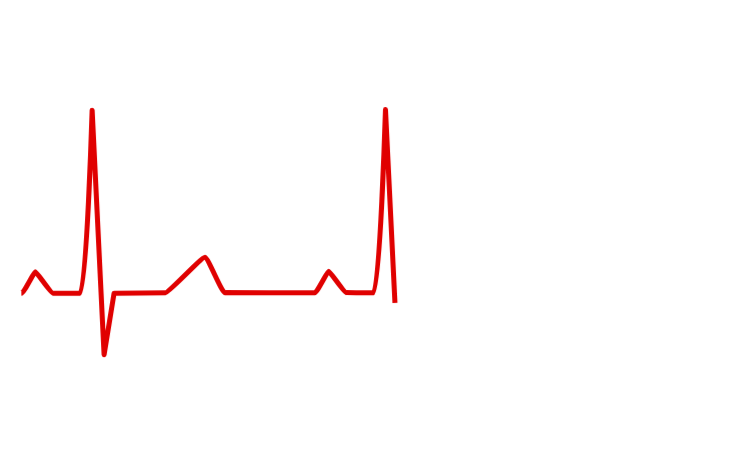
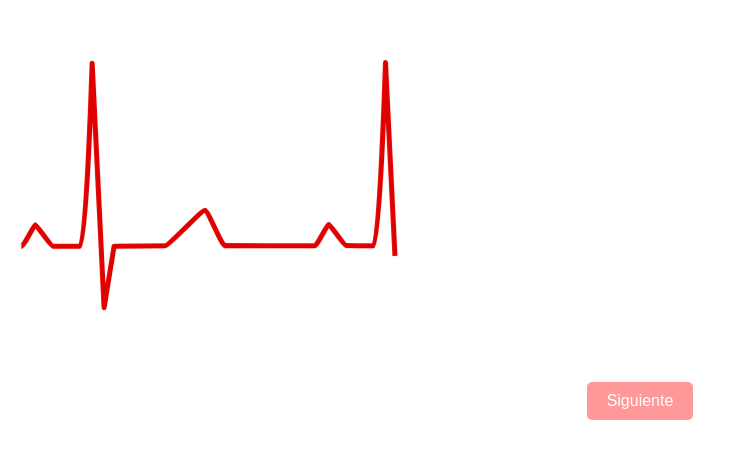
Before and after one commit to RobertoMay/Valentine-s-Day, a plain HTML site: page index.html in a window 1280 px wide. Shown: the part 135-594 px from the top of the page, without its empty margins (0-736 px from the left). Drawn offline with Linux system fonts and the light colour scheme.

Commit message:
The main page is finished

```diff
--- a/index.html
+++ b/index.html
@@ -9,6 +9,7 @@
 </head>
 
 <body>
+    <div class="container">
         <svg xmlns="http://www.w3.org/2000/svg" id="svg5" version="1.1" viewBox="0 0 502.98 108.61">
             <path id="heart"
                 d="M213.35 29.43c19.41-15.19 33.68 10.86 37.73 18.82-.28-13.61 11.64-40.98 25.94-34.01 32.3 15.74-15.88 83.8-26.4 81.76-13.24-9-51.35-53.3-37.27-66.57Z"
@@ -16,6 +17,10 @@
             <path pathLength="1" id="line"
                 d="M5.32 78.13c.96-.01 5-8.5 5.54-8.54.58-.05 6.1 8.51 7.1 8.51 3.66 0 9.29.06 10.71.05 2.53-.01 4.82-72.88 4.82-72.88l4.76 97.28 3.97-24.45 20.45-.22C64 77.86 77.1 63.66 78.36 63.8c1.31.15 6.68 14.08 7.94 14.07 2.3-.03 33.32.04 35.76.02.96 0 5-8.5 5.53-8.53.59-.05 6.1 8.51 7.1 8.5 3.66 0 9.3.07 10.72.06 2.53-.02 4.81-72.89 4.81-72.89l4.77 97.28 3.97-24.44s83.34-3.33 74.69 7.67c-8.65 11-45.3-42.94-31.65-53.58 25.6-19.96 49.96 36.94 40.26 36.5-12.2-.53 1.8-62.32 23.41-51.7 32.24 15.86-17.56 84.92-26.4 81.77-5.73-2.05-.68-21.68 31.4-26.58 26.65-6.42 29.5 2.35 52.62 7.11 2.53-.02 4.82-72.89 4.82-72.89l4.76 97.28 3.97-24.44 20.45-.22c1.31-.02 14.41-14.22 15.68-14.07 1.32.15 6.7 14.08 7.95 14.07 2.29-.03 33.32.04 35.76.02.95 0 5-8.5 5.53-8.54.58-.04 6.1 8.52 7.1 8.52 3.66 0 9.3.06 10.72.05 2.53-.02 4.81-72.89 4.81-72.89l4.77 97.28 3.97-24.44 20.45-.23c1.31-.01 14.4-14.22 15.68-14.07 1.32.16 6.69 14.09 7.94 14.07" />
         </svg>
+
+            <button class="btn" onclick="window.location.href='page2.html'">Siguiente</button>
+    </div>
+
 </body>
 
 </html>
--- a/style.css
+++ b/style.css
@@ -1,12 +1,17 @@
-body {
+.container {
+    display: flex;
+    flex-direction: column;
+    align-items: center;
+    justify-content: center;
     height: 90vh;
-    display: flex;
-    justify-content: center;
-    align-items: center;
+    margin-top: 20px;
 }
+
 svg {
+    margin-bottom: 40px;
     overflow: visible;
 }
+
 svg path#line {
     fill: none;
     stroke: #e00000;
@@ -14,12 +19,13 @@ body {
     stroke-linecap: butt;
     stroke-linejoin: round;
     stroke-miterlimit: 4;
-    stroke-dasharray:none;
+    stroke-dasharray: none;
     stroke-opacity: 1;
     stroke-dasharray: 1;
     stroke-dashoffset: 1;
     animation: dash 4s linear infinite;
 }
+
 svg path#heart {
     transform-origin: 50% 50%;
     animation: blink 4s linear infinite;
@@ -29,9 +35,11 @@ body {
     0% {
         stroke-dashoffset: 1;
     }
+
     80% {
         stroke-dashoffset: 0;
     }
+
     100% {
         stroke-dashoffset: 0;
     }
@@ -42,28 +50,53 @@ body {
         opacity: 0;
         transform: scale(0);
     }
+
     60% {
         opacity: 0;
         transform: scale(0);
     }
+
     70% {
         opacity: 1;
         transform: scale(1.2);
     }
+
     75% {
         opacity: 1;
         transform: scale(1.0);
     }
+
     80% {
         opacity: 1;
         transform: scale(1.2);
     }
+
     85% {
         opacity: 1;
         transform: scale(1.0);
     }
+
     100% {
         opacity: 0;
         transform: scale(1.0);
     }
 }
+
+.btn {
+    display: block;
+    margin: 20px auto;
+    /* Centra el botón horizontalmente */
+    padding: 10px 20px;
+    background-color: #ff9999;
+    color: white;
+    border: none;
+    border-radius: 5px;
+    font-size: 16px;
+    cursor: pointer;
+    transition: background-color 0.3s ease;
+}
+
+.btn:hover {
+    background-color: #e57373;
+    /* Cambia el color de fondo al pasar el ratón sobre el botón */
+}
```
Also changed, not shown: page2.html (+11 -0 lines). Lines whose indentation alone changed are shown as unchanged.
